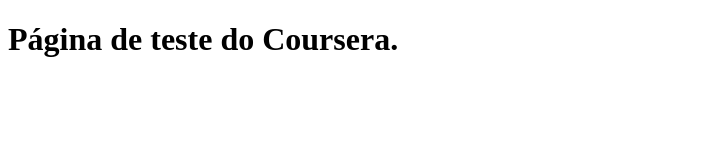
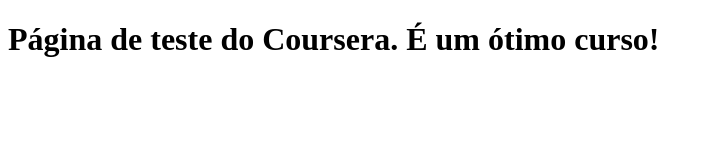
Before and after one commit to r0ckKman/coursera, a plain HTML site: page page/index.html in a window 1280 px wide. Shown: the whole page, without its empty margins (0-712 px from the left). Drawn offline with Linux system fonts and the light colour scheme.

Commit message:
Modificação da página.

```diff
--- a/page/index.html
+++ b/page/index.html
@@ -6,6 +6,6 @@
 	<title>Página de teste do Coursera.</title>
 </head>
 <body>
-<h1>Página de teste do Coursera.</h1>
+<h1>Página de teste do Coursera. É um ótimo curso!</h1>
 </body>
 </html>
```
